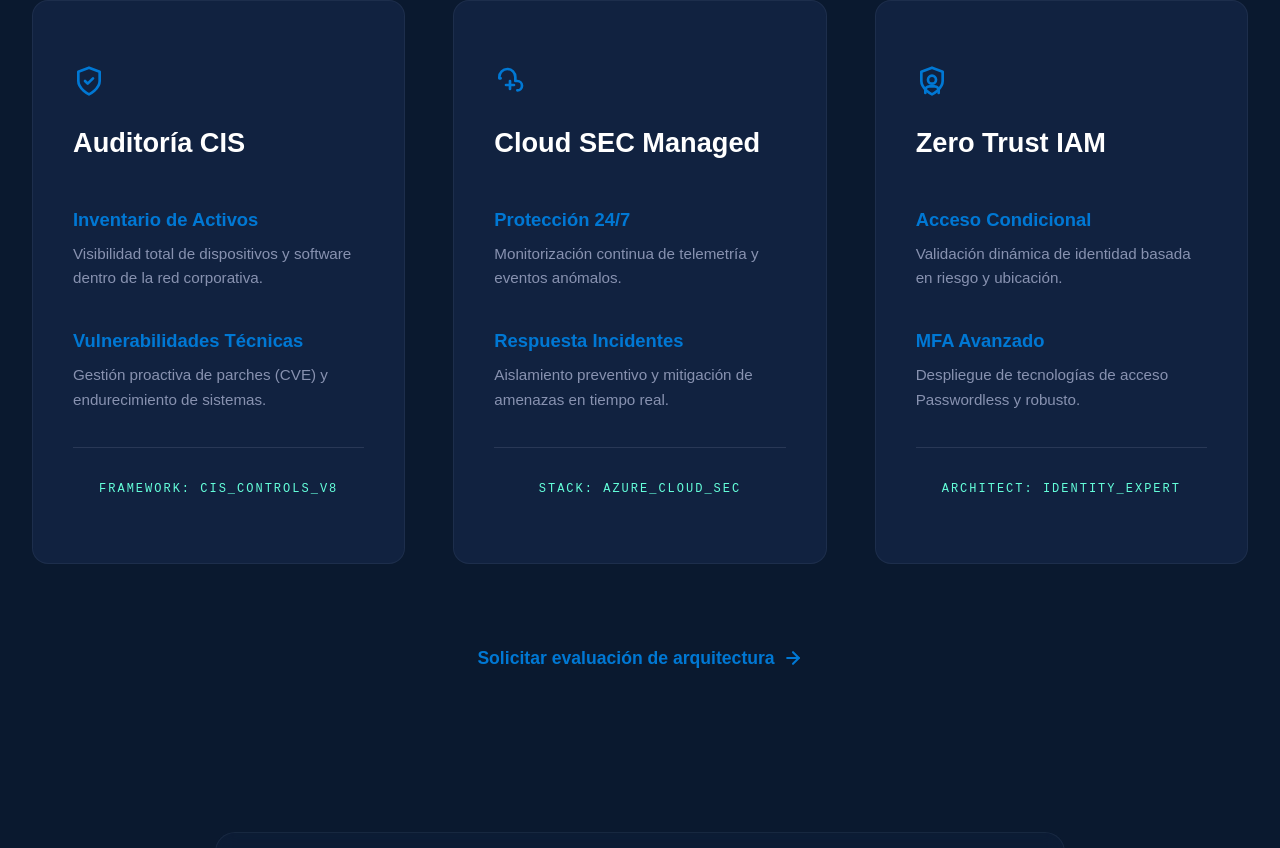
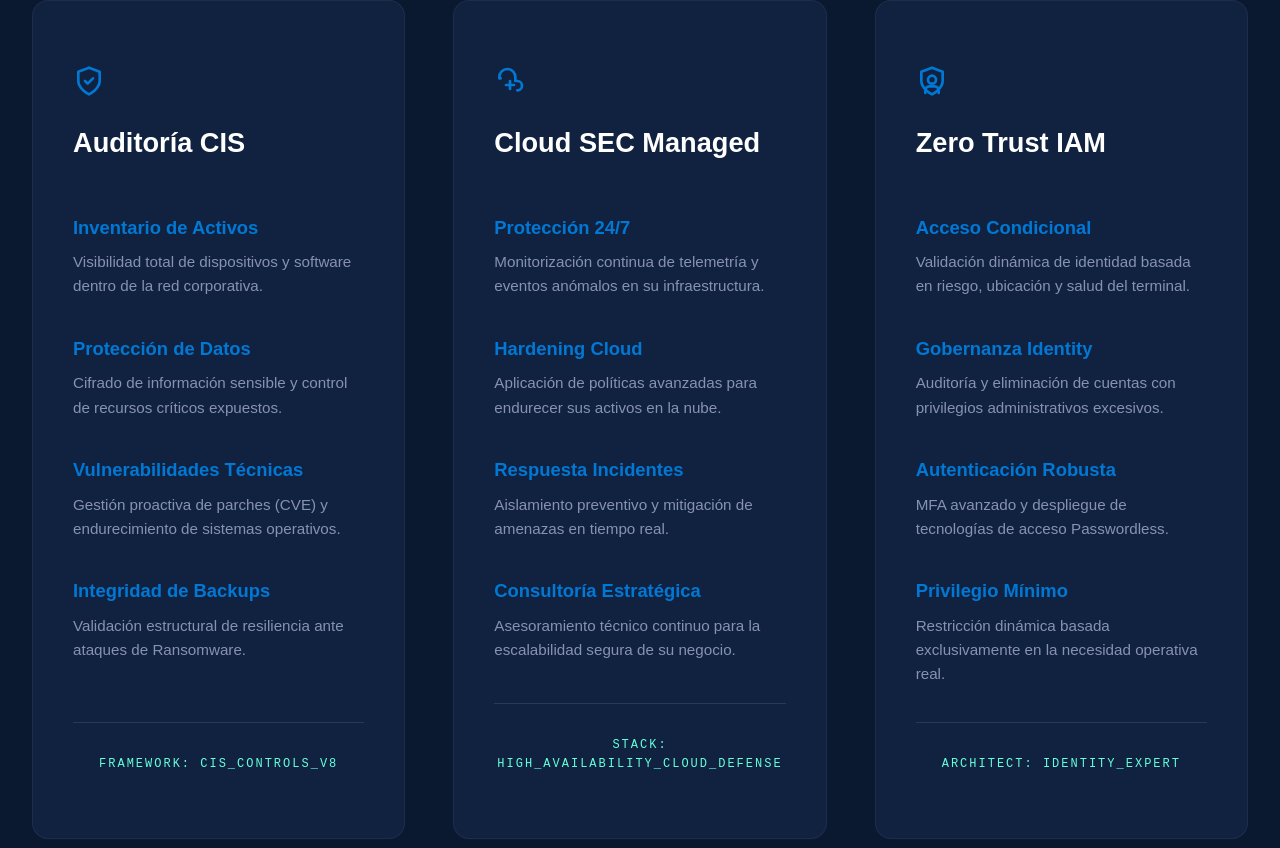
Before and after one commit to JulioCesarAbreuP/sec-architect, a plain HTML site: page index.html in a window 1280 px wide. Shown: the part 782-1630 px from the top of the page. Drawn offline with Linux system fonts and the light colour scheme.

Commit message:
Refactor index.html structure and content
Updated content and structure of the index.html file, including changes to the hero section, solutions container, and contact form.

```diff
--- a/index.html
+++ b/index.html
@@ -112,7 +112,7 @@
         .card h3 {
             font-size: 1.7rem;
             color: #fff;
-            margin-bottom: 2.5rem;
+            margin-bottom: 3rem;
             font-weight: 700;
         }
 
@@ -156,11 +156,11 @@
             font-size: 1.1rem;
             display: inline-flex;
             align-items: center;
-            gap: 8px;
+            gap: 12px;
             transition: 0.3s;
         }
 
-        .cta-link:hover { opacity: 0.8; gap: 14px; }
+        .cta-link:hover { opacity: 0.8; gap: 18px; }
 
         .contact-section {
             max-width: 850px;
@@ -259,8 +259,16 @@
                     <span class="bullet-desc">Visibilidad total de dispositivos y software dentro de la red corporativa.</span>
                 </div>
                 <div class="bullet-item">
+                    <span class="bullet-title">Protección de Datos</span>
+                    <span class="bullet-desc">Cifrado de información sensible y control de recursos críticos expuestos.</span>
+                </div>
+                <div class="bullet-item">
                     <span class="bullet-title">Vulnerabilidades Técnicas</span>
-                    <span class="bullet-desc">Gestión proactiva de parches (CVE) y endurecimiento de sistemas.</span>
+                    <span class="bullet-desc">Gestión proactiva de parches (CVE) y endurecimiento de sistemas operativos.</span>
+                </div>
+                <div class="bullet-item">
+                    <span class="bullet-title">Integridad de Backups</span>
+                    <span class="bullet-desc">Validación estructural de resiliencia ante ataques de Ransomware.</span>
                 </div>
                 <div class="card-label"><span>FRAMEWORK: CIS_CONTROLS_V8</span></div>
             </div>
@@ -272,13 +280,21 @@
                 <h3>Cloud SEC Managed</h3>
                 <div class="bullet-item">
                     <span class="bullet-title">Protección 24/7</span>
-                    <span class="bullet-desc">Monitorización continua de telemetría y eventos anómalos.</span>
+                    <span class="bullet-desc">Monitorización continua de telemetría y eventos anómalos en su infraestructura.</span>
+                </div>
+                <div class="bullet-item">
+                    <span class="bullet-title">Hardening Cloud</span>
+                    <span class="bullet-desc">Aplicación de políticas avanzadas para endurecer sus activos en la nube.</span>
                 </div>
                 <div class="bullet-item">
                     <span class="bullet-title">Respuesta Incidentes</span>
                     <span class="bullet-desc">Aislamiento preventivo y mitigación de amenazas en tiempo real.</span>
                 </div>
-                <div class="card-label"><span>STACK: AZURE_CLOUD_SEC</span></div>
+                <div class="bullet-item">
+                    <span class="bullet-title">Consultoría Estratégica</span>
+                    <span class="bullet-desc">Asesoramiento técnico continuo para la escalabilidad segura de su negocio.</span>
+                </div>
+                <div class="card-label"><span>STACK: HIGH_AVAILABILITY_CLOUD_DEFENSE</span></div>
             </div>
 
             <div class="card">
@@ -288,11 +304,19 @@
                 <h3>Zero Trust IAM</h3>
                 <div class="bullet-item">
                     <span class="bullet-title">Acceso Condicional</span>
-                    <span class="bullet-desc">Validación dinámica de identidad basada en riesgo y ubicación.</span>
+                    <span class="bullet-desc">Validación dinámica de identidad basada en riesgo, ubicación y salud del terminal.</span>
                 </div>
                 <div class="bullet-item">
-                    <span class="bullet-title">MFA Avanzado</span>
-                    <span class="bullet-desc">Despliegue de tecnologías de acceso Passwordless y robusto.</span>
+                    <span class="bullet-title">Gobernanza Identity</span>
+                    <span class="bullet-desc">Auditoría y eliminación de cuentas con privilegios administrativos excesivos.</span>
+                </div>
+                <div class="bullet-item">
+                    <span class="bullet-title">Autenticación Robusta</span>
+                    <span class="bullet-desc">MFA avanzado y despliegue de tecnologías de acceso Passwordless.</span>
+                </div>
+                <div class="bullet-item">
+                    <span class="bullet-title">Privilegio Mínimo</span>
+                    <span class="bullet-desc">Restricción dinámica basada exclusivamente en la necesidad operativa real.</span>
                 </div>
                 <div class="card-label"><span>ARCHITECT: IDENTITY_EXPERT</span></div>
             </div>
@@ -301,7 +325,7 @@
         <div class="grid-cta">
             <a href="#contacto" class="cta-link">
                 Solicitar evaluación de arquitectura
-                <svg width="20" height="20" viewBox="0 0 24 24" fill="none" stroke="currentColor" stroke-width="2.5" stroke-linecap="round" stroke-linejoin="round"><line x1="5" y1="12" x2="19" y2="12"></line><polyline points="12 5 19 12 12 19"></polyline></svg>
+                <svg width="20" height="20" viewBox="0 0 24 24" fill="none" stroke="currentColor" stroke-width="2.5" stroke-linecap="round" stroke-linejoin="round" style="margin-left: 5px;"><line x1="5" y1="12" x2="19" y2="12"></line><polyline points="12 5 19 12 12 19"></polyline></svg>
             </a>
         </div>
     </section>
@@ -338,7 +362,6 @@
             const btn = document.getElementById('submitBtn');
             const status = document.getElementById('formStatus');
             const formData = new FormData(this);
-
             if (formData.get('_hp_filter')) return;
 
             const sanitize = (text) => {
```
